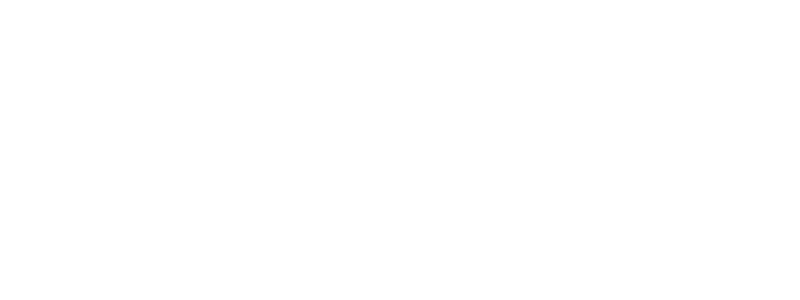
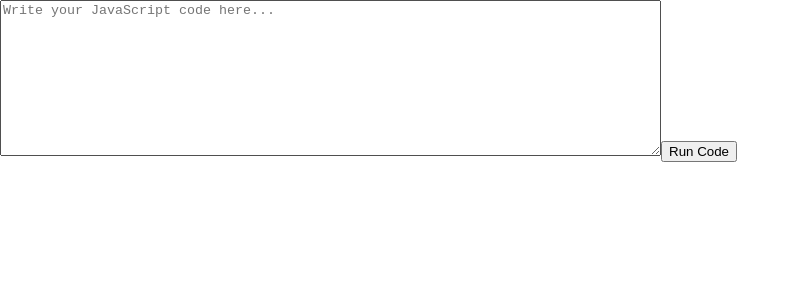
Before and after one commit to alexkkm/react-yarn, a React (Create React App) app: page /prompt in a window 1280 px wide. Before the commit this address had no page. Shown: the top 300 px of the page, without its empty margins (0-800 px from the left). Built offline with nearby package versions, Linux system fonts and the light colour scheme.

Commit message:
added javascript prompt and async_await.js

```diff
--- a/src/App.jsx
+++ b/src/App.jsx
@@ -49,6 +49,7 @@ export default class App extends React.Component {
           <p>Functions implemented:</p>
           <NavigationButton url="./route" title="Route Page" />
           <NavigationButton url="./component" title="Component" />
+          <NavigationButton url="./prompt" title="Prompt" />
         </header>
       </div>
     );
--- /dev/null
+++ b/src/code/prompt.jsx
@@ -0,0 +1,71 @@
+import React, { useEffect, useState } from "react";
+
+
+const Prompt = () => {
+  const [code, setCode] = useState("");
+  const [output, setOutput]= useState("")
+
+  const handleCodeChange = (event) => {
+    setCode(event.target.value);
+  };
+
+  const handleOutputChange = (event) => {
+    setOutput(event.target.value);
+  };
+
+  const executeCode = () => {
+    var output=document.getElementById("output")
+    try {
+      // You can execute the code using eval() function, but be cautious as it can be a security risk.
+      var result=eval(code);
+      output.textContent=result;
+    } catch (error) {
+      output.textContent="Error: "+error.message;
+    }
+  };
+
+  return (
+    <div>
+      <textarea
+        value={code}
+        onChange={handleCodeChange}
+        placeholder="Write your JavaScript code here..."
+        cols={80}
+        rows={10}
+      ></textarea>
+      <button onClick={executeCode}>Run Code</button>
+      <pre id="output"></pre>
+    </div>
+  );
+};
+
+export default Prompt;
+
+
+/*
+
+// html
+<div>
+    <label for="code">Enter JavaScript code:</label>
+    <textarea id="code" rows="5" cols="50"></textarea>
+    <button id="runBtn">Run Code</button>
+    <pre id="output"></pre>
+</div>
+
+// javascript
+document.getElementById("runBtn").addEventListener("click", function() {
+   var code = document.getElementById("code").value;
+   var output = document.getElementById("output");
+
+   try {
+      // Execute the code
+      var result = eval(code);
+      // Display the output
+      output.textContent = result;
+   } catch (error) {
+      // Display any errors that occur during execution
+      output.textContent = "Error: " + error.message;
+   }
+});
+
+*/
--- a/src/index.jsx
+++ b/src/index.jsx
@@ -8,6 +8,7 @@ import RoutePage from './route/route';
 import ComponentPage from './component';
 import RouteToFunction from './route/routeToFunction';
 import RouteToClass from './route/routeToClass';
+import Prompt from './code/prompt';
 
 const root = ReactDOM.createRoot(document.getElementById('root'));
 root.render(
@@ -21,6 +22,7 @@ root.render(
       <Route path="/component" element={<ComponentPage/>} />
       <Route path='/routeToFunction' element={<RouteToFunction/>} />
       <Route path='/routeToClass/:id' element={<RouteToClass />} />
+      <Route path='/prompt' element={<Prompt />} />
     </Routes>
   </BrowserRouter>
 );
--- a/src/javascript/async_md.js
+++ b/src/javascript/async_md.js
@@ -78,7 +78,7 @@ class MyPromise {
 
 // Test the MyPromise Function
 // 马上输出 ”成功“
-const p1 = new Promise((resolve, reject) => {
+const newPromise = new Promise((resolve, reject) => {
     resolve('成功')
 }).then(res => console.log(res), err => console.log(err))
 
```
Also changed, not shown: src/javascript/async_await.js (added, +21 -0 lines).
